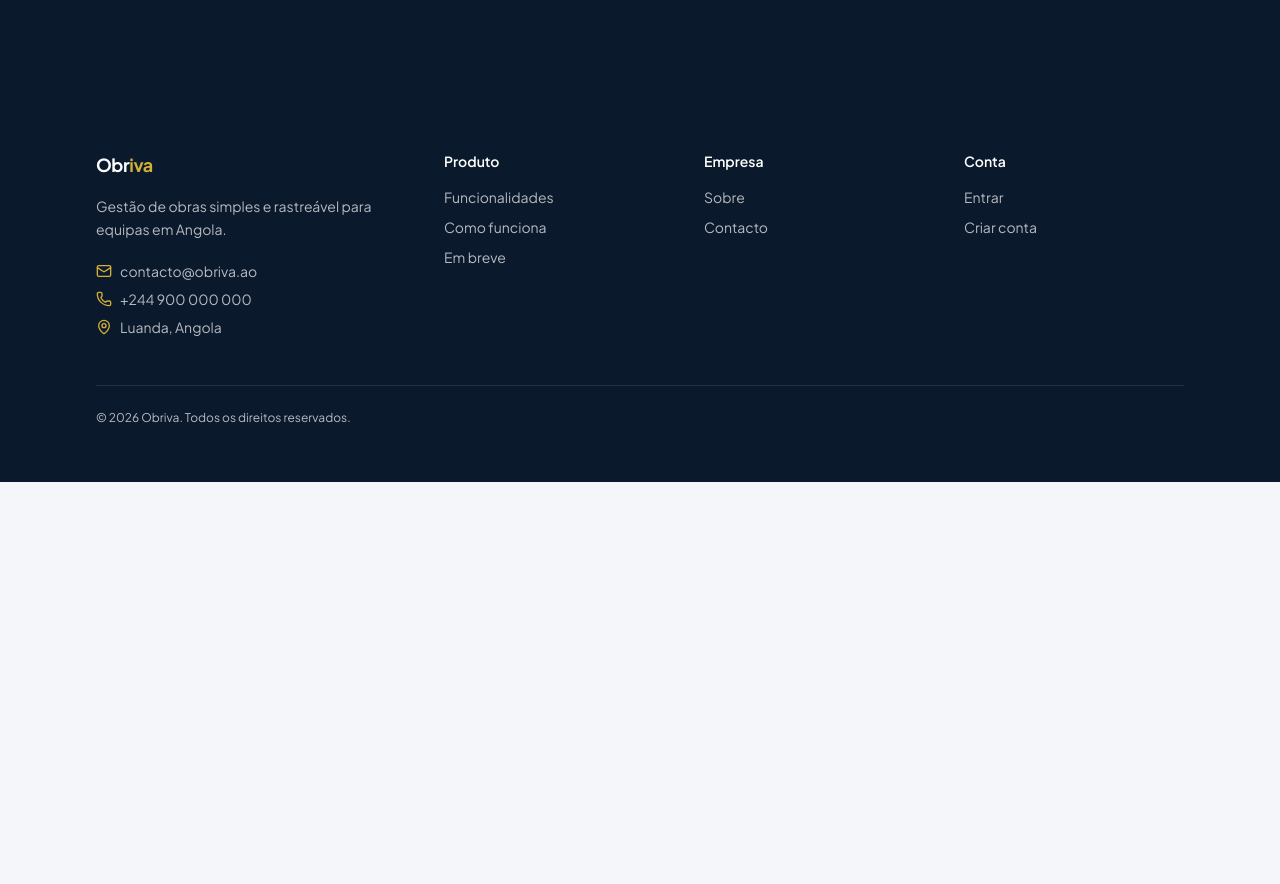
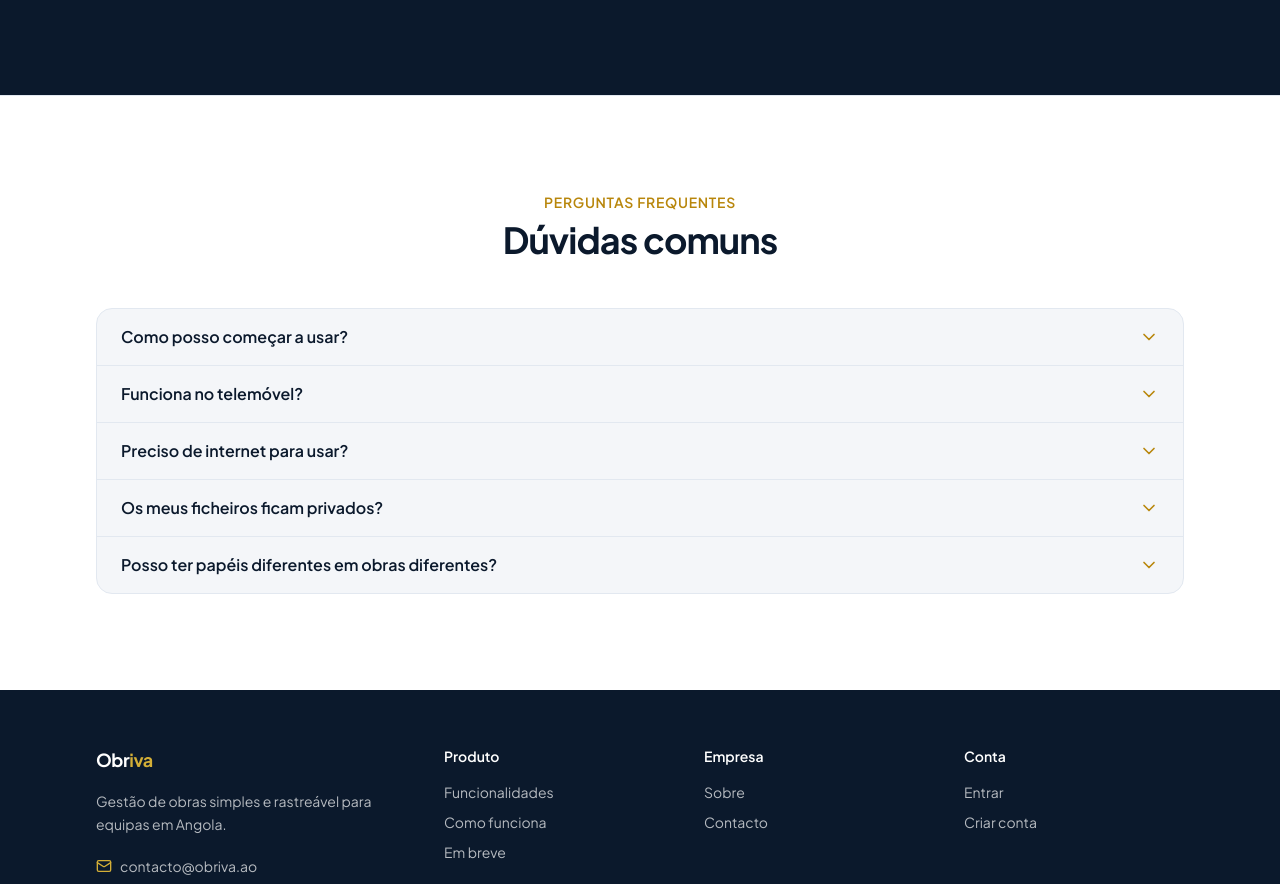
Before and after one commit to Obriva-org/Frontend_Obriva, a Next.js app: page / in a window 1280 px wide. Shown: the part 3446-4330 px from the top of the page. Before the commit the page ends 3928 px from the top, so only its background shows below. Built offline with nearby package versions, Linux system fonts and the light colour scheme.

Commit message:
feat: added component Faq.tsx in project

```diff
--- a/src/app/(public)/page.tsx
+++ b/src/app/(public)/page.tsx
@@ -1,3 +1,4 @@
+import { Faq } from "@/components/landing/Faq";
 import { Features } from "@/components/landing/Features";
 import { Hero } from "@/components/landing/Hero";
 import { HowItWorks } from "@/components/landing/HowItWorks";
@@ -14,6 +15,7 @@ export default function LandingPage() {
       <HowItWorks/>
       <Roles/>
       <Security/>
+      <Faq/>
     </>
   );
 }
--- /dev/null
+++ b/src/components/landing/Faq.tsx
@@ -0,0 +1,53 @@
+import { ChevronDown } from "lucide-react";
+import { Container } from "@/components/ui/Container";
+import { SectionHeading } from "@/components/ui/SectionHeading";
+
+const faqs = [
+  {
+    q: "Como posso começar a usar?",
+    a: "Crie uma conta e registe a sua primeira obra. Está a abrir-se a primeira versão a obras-piloto; se quiser participar, fale connosco através da página de contacto.",
+  },
+  {
+    q: "Funciona no telemóvel?",
+    a: "Sim. A aplicação é web e adapta-se a telemóveis, tablets e computadores, para registar o diário e fotografias diretamente da obra.",
+  },
+  {
+    q: "Preciso de internet para usar?",
+    a: "Sim. Nesta primeira versão é necessária ligação à internet. O modo offline completo não faz parte do âmbito inicial.",
+  },
+  {
+    q: "Os meus ficheiros ficam privados?",
+    a: "Sim. Só os participantes da obra, com as permissões do seu papel, podem consultar e descarregar os documentos. Não existem ligações públicas permanentes.",
+  },
+  {
+    q: "Posso ter papéis diferentes em obras diferentes?",
+    a: "Sim. O papel é atribuído em cada obra: pode ser Diretor de Obra numa e Fiscal noutra, com a mesma conta.",
+  },
+];
+
+export function Faq() {
+  return (
+    <section id="faq" className="border-t border-border bg-surface py-20 sm:py-24">
+      <Container className="max-w-3xl">
+        <SectionHeading eyebrow="Perguntas frequentes" title="Dúvidas comuns" />
+
+        <div className="mt-12 divide-y divide-border rounded-2xl border border-border bg-background">
+          {faqs.map((item) => (
+            <details key={item.q} className="group px-5 py-4 sm:px-6">
+              <summary className="flex cursor-pointer list-none items-center justify-between gap-4 text-base font-semibold text-brand-navy [&::-webkit-details-marker]:hidden">
+                {item.q}
+                <ChevronDown
+                  className="h-5 w-5 shrink-0 text-brand-gold-hover transition-transform group-open:rotate-180"
+                  aria-hidden
+                />
+              </summary>
+              <p className="mt-3 pr-8 text-sm leading-relaxed text-text-secondary">
+                {item.a}
+              </p>
+            </details>
+          ))}
+        </div>
+      </Container>
+    </section>
+  );
+}
```
